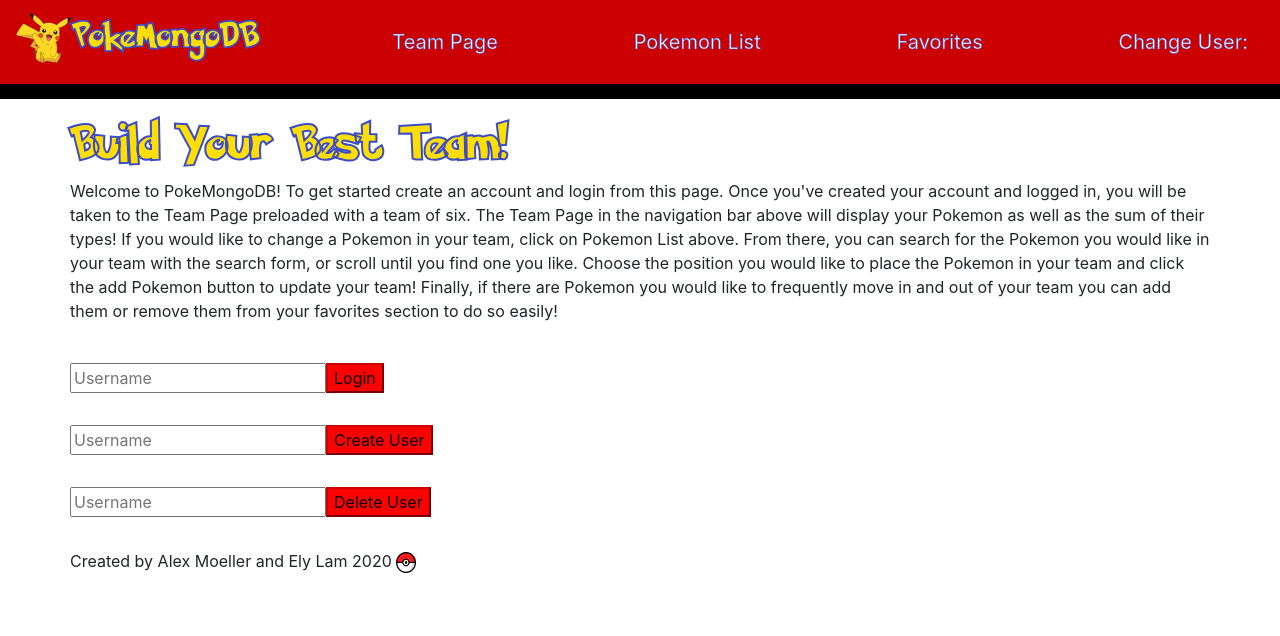
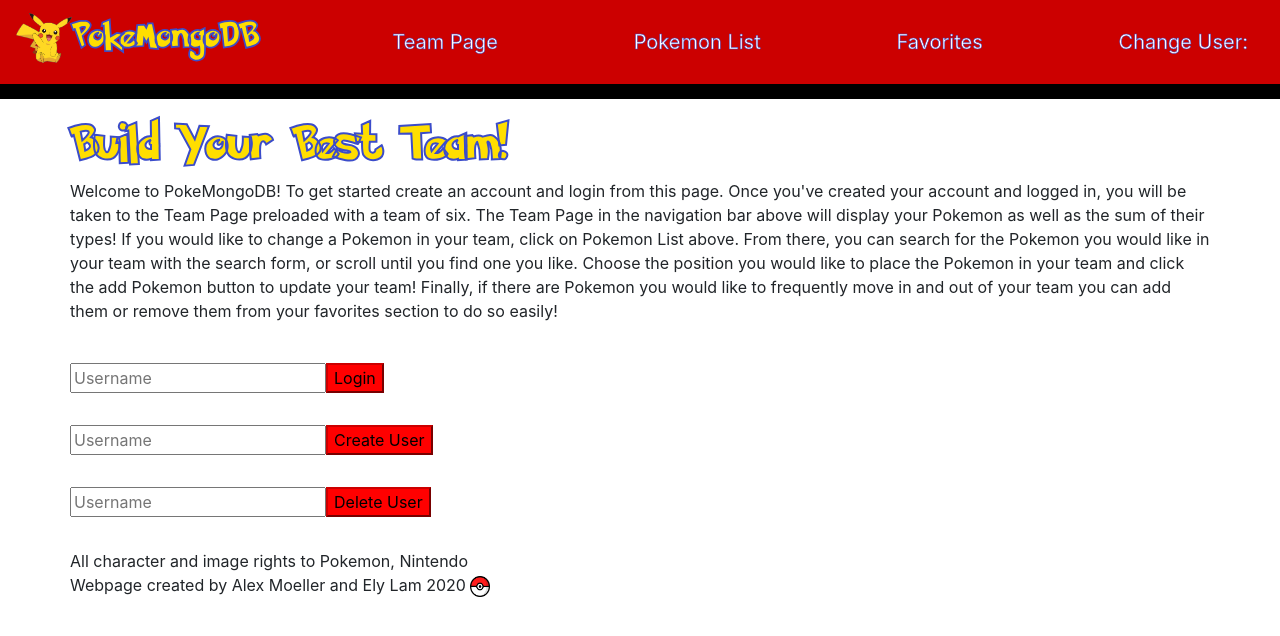
Before and after one commit to domenic-lam/PokeMongoDB2.0, a React (Create React App) app in the folder front/: page / in a window 1280 px wide. Shown: the top 636 px of the page. Built offline with nearby package versions, Linux system fonts and the light colour scheme; no server answers.

Commit message:
code clean up and copyright citation

```diff
--- a/front/src/components/App.js
+++ b/front/src/components/App.js
@@ -168,7 +168,8 @@ function App() {
         <br/>
         <div className="row">
           <footer>
-            Created by Alex Moeller and Ely Lam 2020{" "}
+            All character and image rights to Pokemon, Nintendo<br/>
+            Webpage created by Alex Moeller and Ely Lam 2020{" "}
             <img
               src="./images/pokeball.png"
               alt="Pokeball"
--- a/front/src/components/styles/App.css
+++ b/front/src/components/styles/App.css
@@ -13,28 +13,6 @@
     animation: App-logo-spin infinite 20s linear;
   }
 }
-
-/*.App-header {
-  background-color: #CC0000;
-  min-height: 100vh;
-  display: flex;
-  flex-direction: column;
-  align-items: center;
-  justify-content: center;
-  font-size: calc(10px + 2vmin);
-  color: red;
-}
-
-.App-footer {
-  background-color: white;
-  min-height: 100vh;
-  display: flex;
-  flex-direction: column;
-  align-items: center;
-  justify-content: center;
-  font-size: calc(10px + 2vmin);
-  color: red;
-}*/
 
 .App-link {
   color: black;
@@ -52,6 +30,6 @@
 button {
   align-items: center;
   background-color: #FF0000;
-  color: white;
+  color: black;
   border-color: #CC0000;
 }
```
